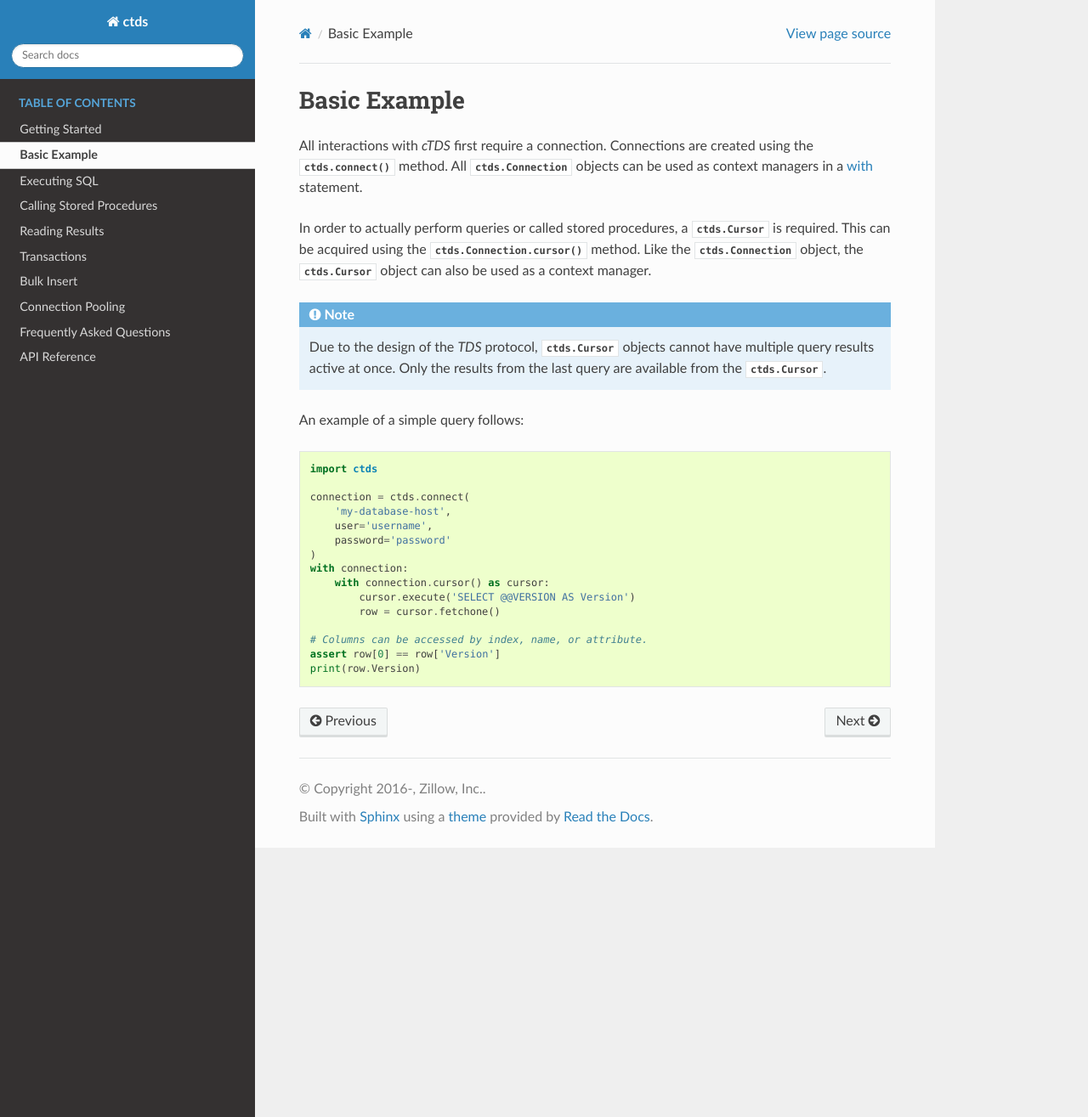
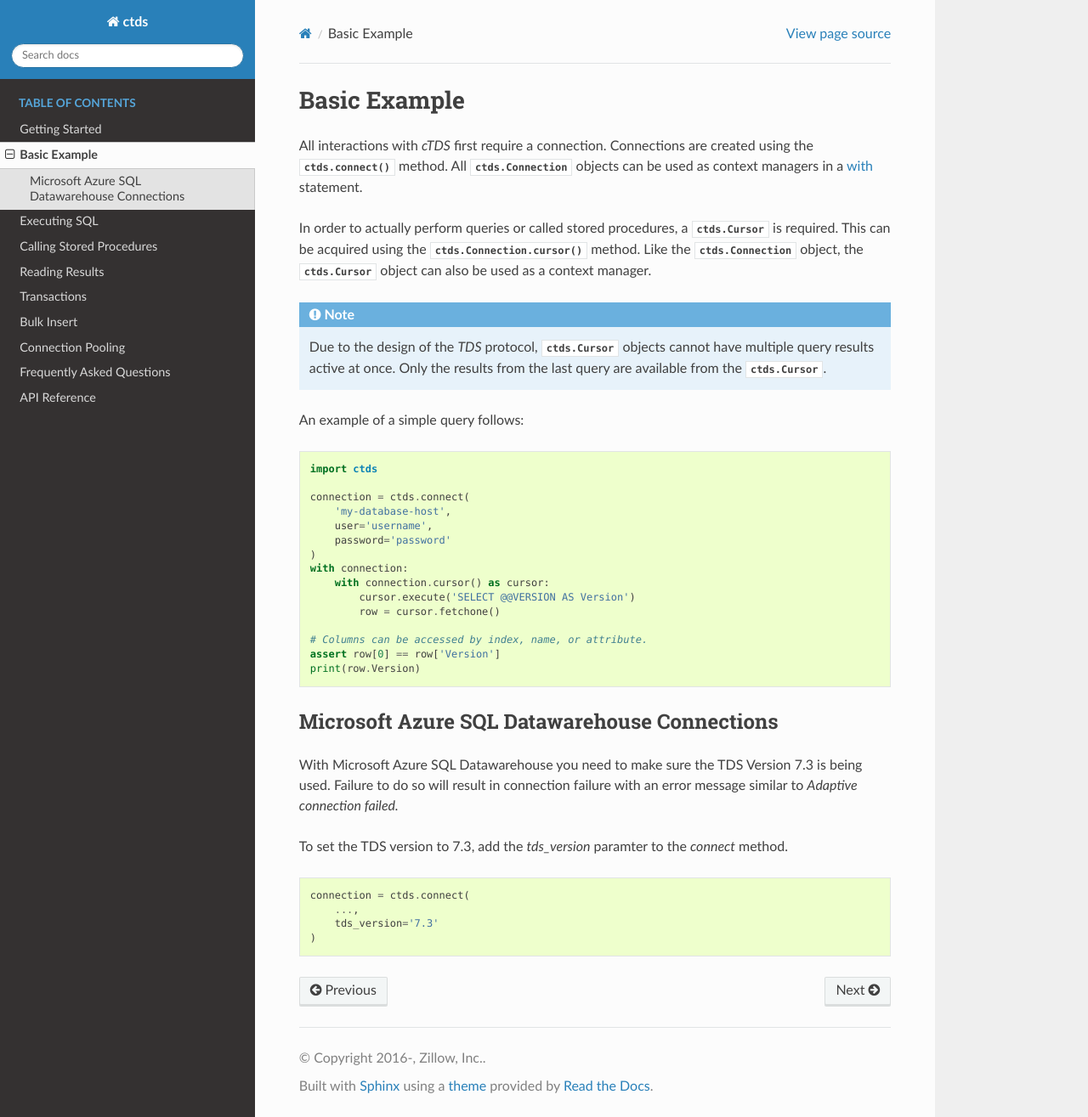
Before and after one commit to zillow/ctds, a Sphinx documentation site: the page built from doc/example.rst, in a window 1280 px wide and 1315 px high. Shown: the whole window at 85% size. Built offline with Sphinx 7.4.7 and the Read the Docs theme 2.0.0, drawn with Linux system fonts in a browser that asks for light colours; the version number could not be read and is left out.

Commit message:
Update example.rst

```diff
--- a/doc/example.rst
+++ b/doc/example.rst
@@ -38,3 +38,17 @@ An example of a simple query follows:
     # Columns can be accessed by index, name, or attribute.
     assert row[0] == row['Version']
     print(row.Version)
+
+Microsoft Azure SQL Datawarehouse Connections
+----------------------------------------------
+
+With Microsoft Azure SQL Datawarehouse you need to make sure the TDS Version 7.3 is being used. Failure to do so will result in connection failure with an error message similar to `Adaptive connection failed.`
+
+To set the TDS version to 7.3, add the `tds_version` paramter to the `connect` method.
+
+.. code-block:: python
+
+    connection = ctds.connect(
+        ...,
+        tds_version='7.3'
+    )
```
